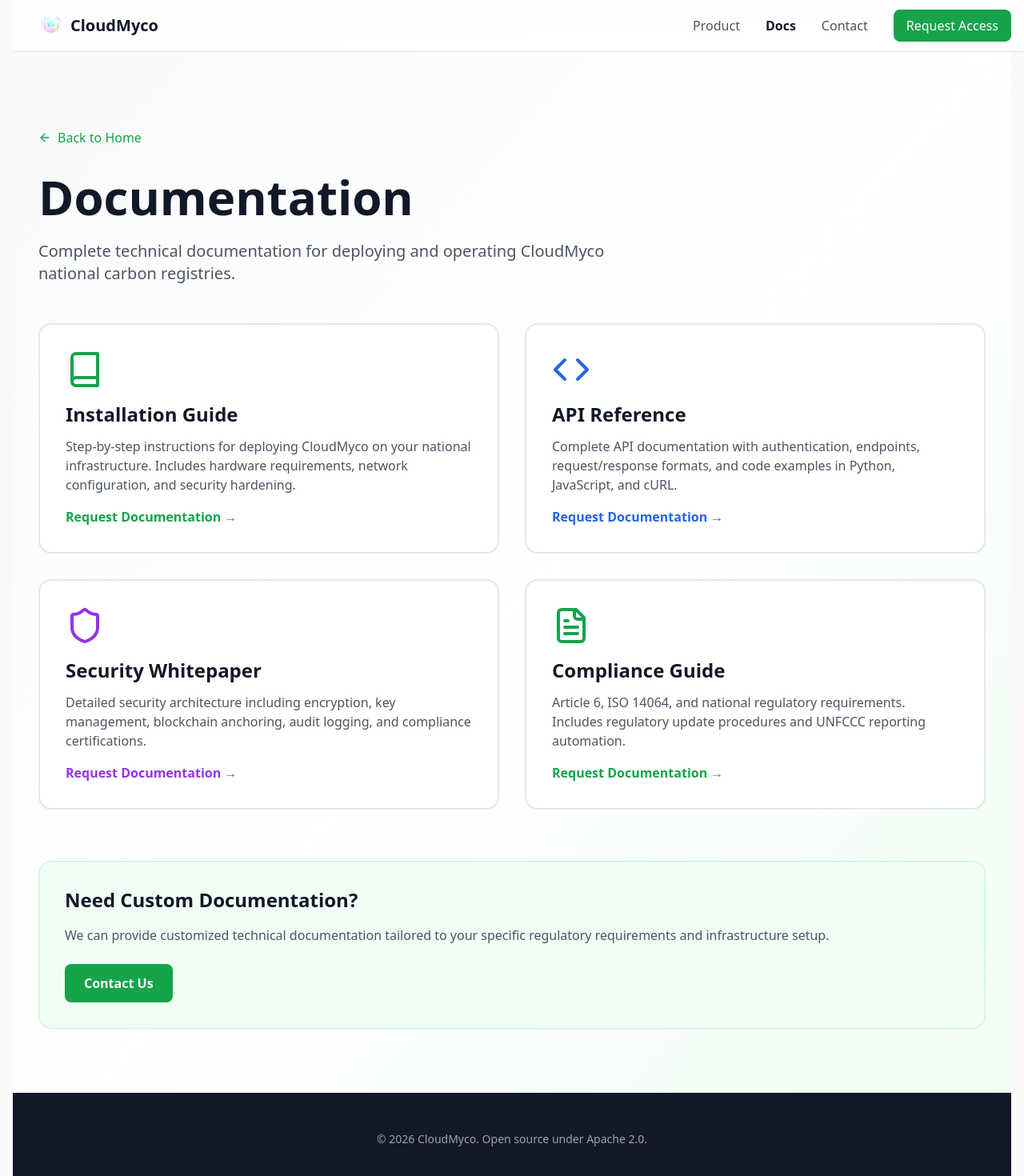
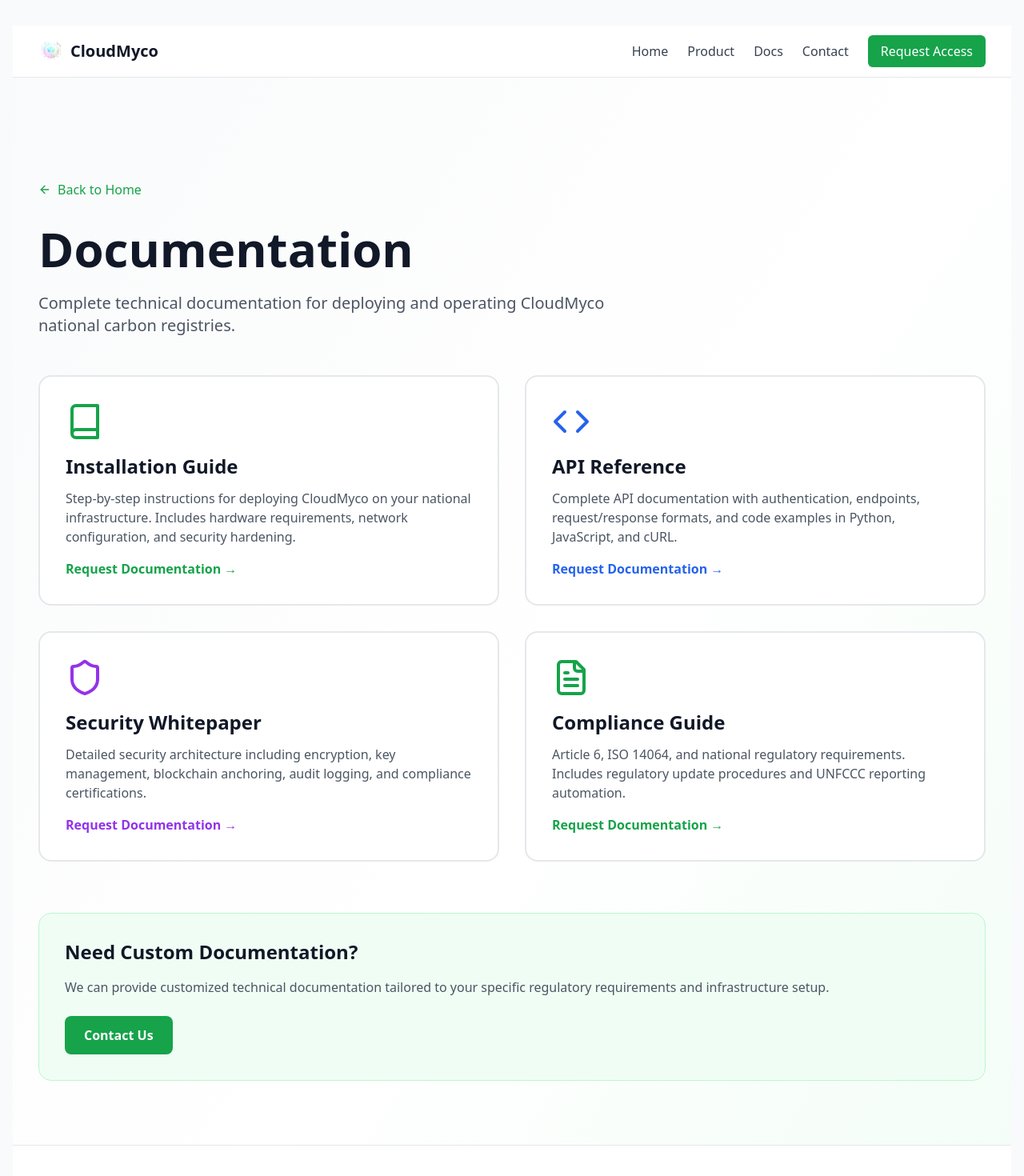
Before and after one commit to naturally-code/CloudMyco_marketing_site, a Next.js app: page /docs in a window 1280 px wide. Shown: the top 1470 px of the page at 80% size. Built offline with nearby package versions, Linux system fonts and the light colour scheme.

Commit message:
Small adjustments to contact, docs, and landing pages

```diff
--- a/app/contact/page.tsx
+++ b/app/contact/page.tsx
@@ -2,7 +2,8 @@
 
 import Link from 'next/link'
 import { Mail, ArrowLeft, Building2, Globe } from 'lucide-react'
-import NavBar from '@/components/NavBar'
+import NavBar from '../../components/NavBar'
+import Footer from '../../components/Footer'
 
 export default function ContactPage() {
   return (
@@ -109,19 +110,7 @@
         </div>
       </section>
 
-      {/* Footer */}
-      <footer className="bg-gray-900 text-gray-400 py-12 mt-20">
-        <div className="max-w-7xl mx-auto px-4 sm:px-6 lg:px-8">
-          <div className="text-center">
-            <div className="flex items-center justify-center space-x-2 mb-4">
-              <div className="w-8 h-8 bg-gradient-to-br from-carbon-600 to-blockchain-600 rounded-lg"></div>
-              <span className="text-lg font-bold text-white">CloudMyco</span>
-            </div>
-            <p className="text-sm">© 2026 CloudMyco. Open source under Apache 2.0.</p>
-            <p className="text-sm mt-2">Built for sovereign nations. Owned by governments. Operated independently.</p>
-          </div>
-        </div>
-      </footer>
+      <Footer />
     </div>
   )
 }
--- a/app/docs/page.tsx
+++ b/app/docs/page.tsx
@@ -1,27 +1,14 @@
 'use client'
 
 import Link from 'next/link'
+import NavBar from '../../components/NavBar'
+import Footer from '../../components/Footer'
 import { ArrowLeft, Book, FileText, Code, Shield } from 'lucide-react'
 
 export default function DocsPage() {
   return (
     <div className="min-h-screen bg-gradient-to-br from-gray-50 via-white to-carbon-50">
-      <nav className="fixed top-0 w-full bg-white/80 backdrop-blur-md border-b border-gray-200 z-50">
-        <div className="max-w-7xl mx-auto px-4 sm:px-6 lg:px-8">
-          <div className="flex justify-between items-center h-16">
-            <Link href="/" className="flex items-center space-x-2">
-              <img src="/icon.png" alt="CloudMyco" className="w-8 h-8 rounded-lg" />
-              <span className="text-xl font-bold text-gray-900">CloudMyco</span>
-            </Link>
-            <div className="hidden md:flex items-center space-x-8">
-              <Link href="/product" className="text-gray-600 hover:text-gray-900">Product</Link>
-              <Link href="/docs" className="text-gray-900 font-semibold">Docs</Link>
-              <Link href="/contact" className="text-gray-600 hover:text-gray-900">Contact</Link>
-              <Link href="/contact" className="px-4 py-2 bg-carbon-600 text-white rounded-lg hover:bg-carbon-700">Request Access</Link>
-            </div>
-          </div>
-        </div>
-      </nav>
+      <NavBar />
 
       <section className="pt-32 pb-20 px-4 sm:px-6 lg:px-8">
         <div className="max-w-7xl mx-auto">
@@ -95,11 +82,7 @@
         </div>
       </section>
 
-      <footer className="bg-gray-900 text-gray-400 py-12">
-        <div className="max-w-7xl mx-auto px-4 sm:px-6 lg:px-8 text-center">
-          <p className="text-sm">© 2026 CloudMyco. Open source under Apache 2.0.</p>
-        </div>
-      </footer>
+      <Footer />
     </div>
   )
 }
--- a/app/page.tsx
+++ b/app/page.tsx
@@ -58,7 +58,7 @@
             <div className="flex justify-between items-center h-16">
               {/* Desktop links */}
               <div className="hidden md:flex items-center space-x-8">
-                <Link href="/product" className="text-gray-600 hover:text-gray-900 transition-colors font-medium">
+                <Link href="/product/overview" className="text-gray-600 hover:text-gray-900 transition-colors font-medium">
                   Product
                 </Link>
                 <Link href="/docs" className="text-gray-600 hover:text-gray-900 transition-colors font-medium">
```
